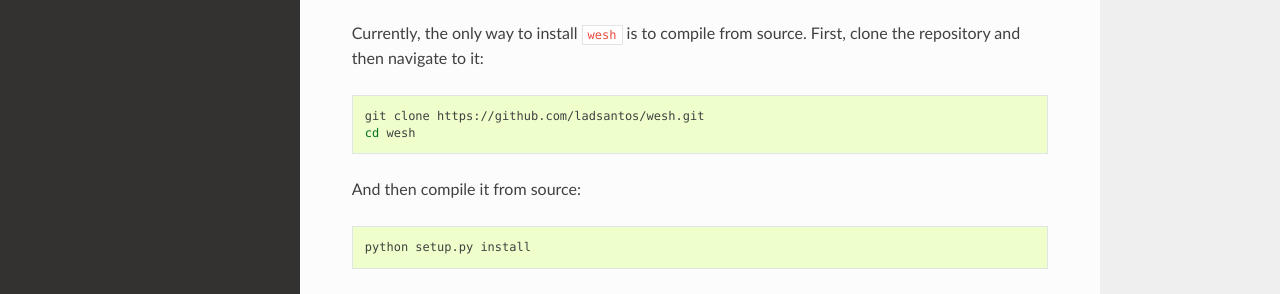
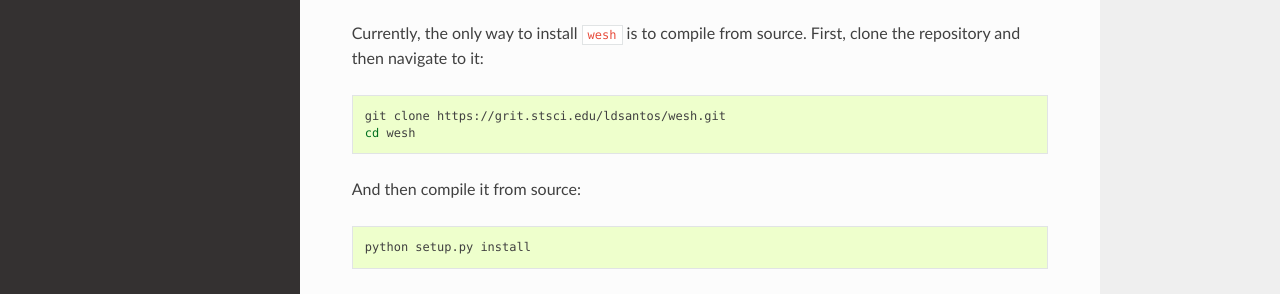
Before and after one commit to ladsantos/stissplice, a Sphinx documentation site: the page built from docs/source/index.rst, in a window 1280 px wide and 1130 px high. Shown: the part 363-657 px from the top of the window. Built offline with Sphinx 7.4.7 and the Read the Docs theme 2.0.0, drawn with Linux system fonts in a browser that asks for light colours; some of the changed lines change nothing that is shown.

Commit message:
Ditto: Updated `git clone` link on `README.md`

```diff
--- a/docs/source/index.rst
+++ b/docs/source/index.rst
@@ -12,7 +12,7 @@ Currently, the only way to install ``wesh`` is to compile from source. First, cl
 
 .. code-block:: bash
 
-    git clone https://github.com/ladsantos/wesh.git
+    git clone https://grit.stsci.edu/ldsantos/wesh.git
     cd wesh
 
 And then compile it from source:
```
